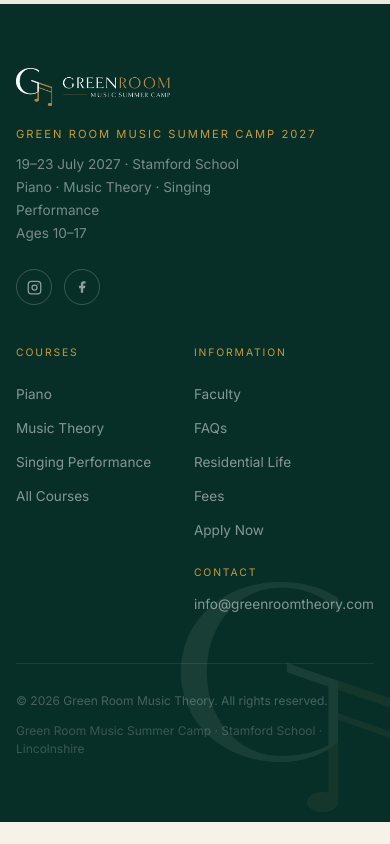
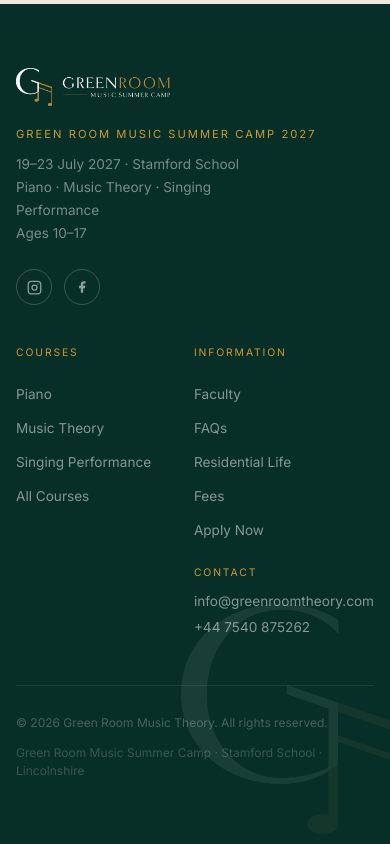
Before and after one commit to mehedinext/grmt, a Next.js app: page /fees in a window 390 px wide. Shown: the part 1286-2130 px from the top of the page. Before the commit the page ends 2108 px from the top, so only its background shows below. Built offline with nearby package versions, Linux system fonts and the light colour scheme; no server answers.

Commit message:
Add Stanford GSE partner back + contact phone (+44 7540 875262) in footer and FAQ card

```diff
--- a/app/components/Footer.tsx
+++ b/app/components/Footer.tsx
@@ -10,6 +10,7 @@
   footerInstagram?: string;
   footerFacebook?: string;
   footerContactEmail?: string;
+  footerContactPhone?: string;
   footerCopyright?: string;
   footerLegalLine?: string;
   footerColumns?: FooterColumn[];
@@ -43,6 +44,7 @@
   const instagram = settings?.footerInstagram    ?? "https://www.instagram.com/greenroommusictheory/";
   const facebook  = settings?.footerFacebook     ?? "https://m.facebook.com/people/Green-Room-Music-Theory/100088313820996/?locale=en_GB";
   const email     = settings?.footerContactEmail ?? "info@greenroomtheory.com";
+  const phone     = settings?.footerContactPhone ?? "+44 7540 875262";
   const copyright = settings?.footerCopyright    ?? `© ${new Date().getFullYear()} Green Room Music Theory. All rights reserved.`;
   const legal     = settings?.footerLegalLine    ?? "Green Room Music Summer Camp · Stamford School · Lincolnshire";
   const columns   = settings?.footerColumns?.length ? settings.footerColumns : defaultColumns;
@@ -114,7 +116,8 @@
               {ci === columns.length - 1 && (
                 <div style={{ marginTop: 24 }}>
                   <h4 style={{ color: "#C89A3B", fontSize: "0.65rem", textTransform: "uppercase", letterSpacing: "0.18em", marginBottom: 10, fontFamily: "var(--font-inter)" }}>Contact</h4>
-                  <a href={`mailto:${email}`} style={{ color: "rgba(255,255,255,0.5)", fontSize: "0.85rem", textDecoration: "none" }}>{email}</a>
+                  <a href={`mailto:${email}`} style={{ color: "rgba(255,255,255,0.5)", fontSize: "0.85rem", textDecoration: "none", display: "block", marginBottom: 6 }}>{email}</a>
+                  <a href={`tel:${phone.replace(/\s+/g, "")}`} style={{ color: "rgba(255,255,255,0.5)", fontSize: "0.85rem", textDecoration: "none", display: "block" }}>{phone}</a>
                 </div>
               )}
             </div>
--- a/app/faqs/FAQsClient.tsx
+++ b/app/faqs/FAQsClient.tsx
@@ -404,8 +404,11 @@
                 <h3 style={{ fontFamily: G, fontSize: "1.25rem", color: green, marginBottom: 6 }}>
                   Still have a question?
                 </h3>
-                <p style={{ color: "#5a7a6a", fontSize: "0.85rem", fontFamily: I }}>
+                <p style={{ color: "#5a7a6a", fontSize: "0.85rem", fontFamily: I, marginBottom: 4 }}>
                   We&apos;re happy to help | get in touch and we&apos;ll respond promptly.
+                </p>
+                <p style={{ color: green, fontSize: "0.9rem", fontFamily: I, fontWeight: 600 }}>
+                  <a href="tel:+447540875262" style={{ color: green, textDecoration: "none" }}>+44 7540 875262</a>
                 </p>
               </div>
               <Link href="/apply" className="btn-gold">
--- a/app/lib/sanity.ts
+++ b/app/lib/sanity.ts
@@ -43,7 +43,7 @@
     partnersLabel,
 
     footerTagline, footerDescription, footerInstagram, footerFacebook,
-    footerContactEmail, footerCopyright, footerLegalLine, footerColumns,
+    footerContactEmail, footerContactPhone, footerCopyright, footerLegalLine, footerColumns,
 
     coursesPageEyebrow, coursesPageHeading, coursesPageSubtext, coursesPageCtaHeading, coursesPageCtaSubtext,
 
--- a/sanity/schemas/siteSettings.ts
+++ b/sanity/schemas/siteSettings.ts
@@ -134,6 +134,7 @@
     defineField({ name: "footerInstagram", title: "Footer — Instagram URL", type: "url" }),
     defineField({ name: "footerFacebook", title: "Footer — Facebook URL", type: "url" }),
     defineField({ name: "footerContactEmail", title: "Footer — Contact Email", type: "string" }),
+    defineField({ name: "footerContactPhone", title: "Footer — Contact Phone", type: "string" }),
     defineField({ name: "footerCopyright", title: "Footer — Copyright Text", type: "string" }),
     defineField({ name: "footerLegalLine", title: "Footer — Legal / Address Line", type: "string" }),
     defineField({
```
